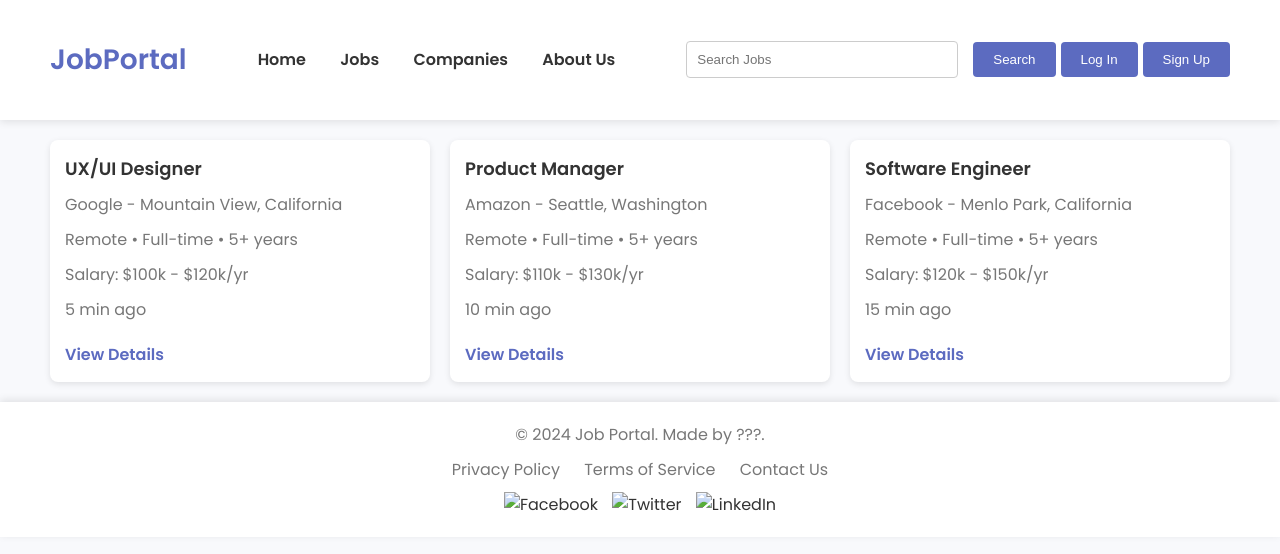
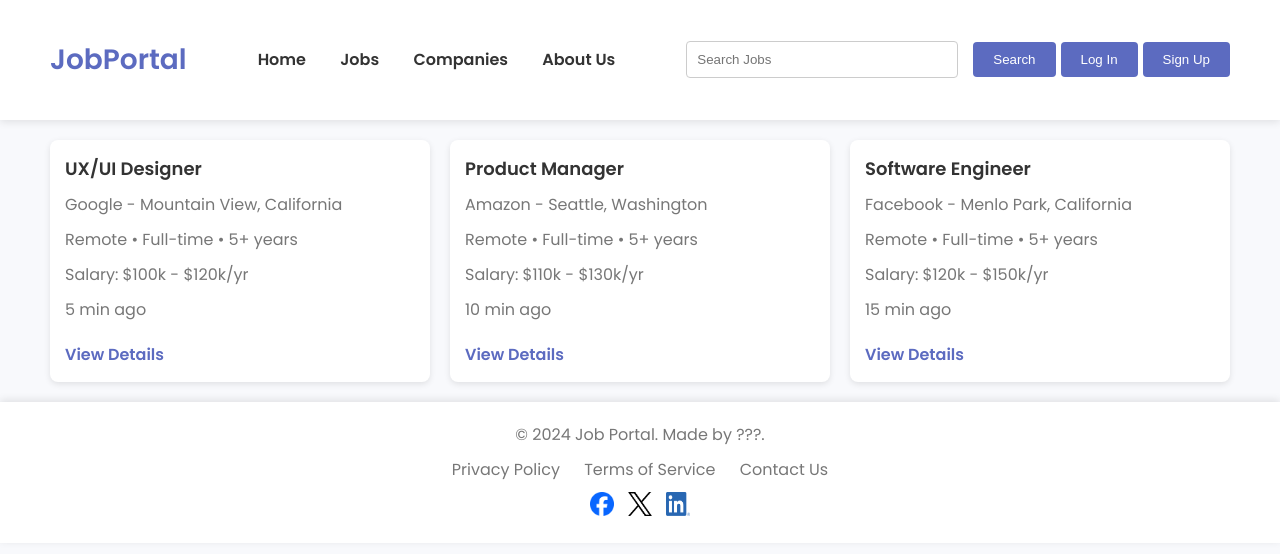
Before and after one commit to Tintin027/PBL4Project2024f, a plain HTML site: page index.html in a window 1280 px wide. Drawn offline with Linux system fonts and the light colour scheme.

Commit message:
Add files via upload

```diff
--- a/index.html
+++ b/index.html
@@ -45,9 +45,9 @@
       <li><a href="#">Contact Us</a></li>
     </ul>
     <div class="social-media">
-      <a href="#"><img src="images/facebook-icon.png" alt="Facebook"></a>
-      <a href="#"><img src="images/twitter-icon.png" alt="Twitter"></a>
-      <a href="#"><img src="images/linkedin-icon.png" alt="LinkedIn"></a>
+      <a href="#"><img src="images/facebook_icon.png" alt="Facebook"></a>
+      <a href="#"><img src="images/twitter_icon.png" alt="Twitter"></a>
+      <a href="#"><img src="images/linkedin_icon.png" alt="LinkedIn"></a>
     </div>
   </footer>
 
```
